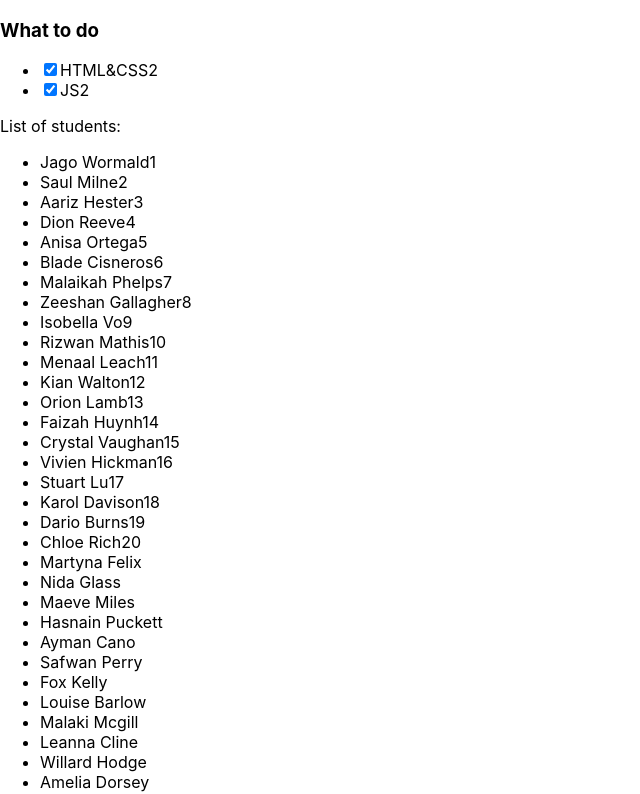
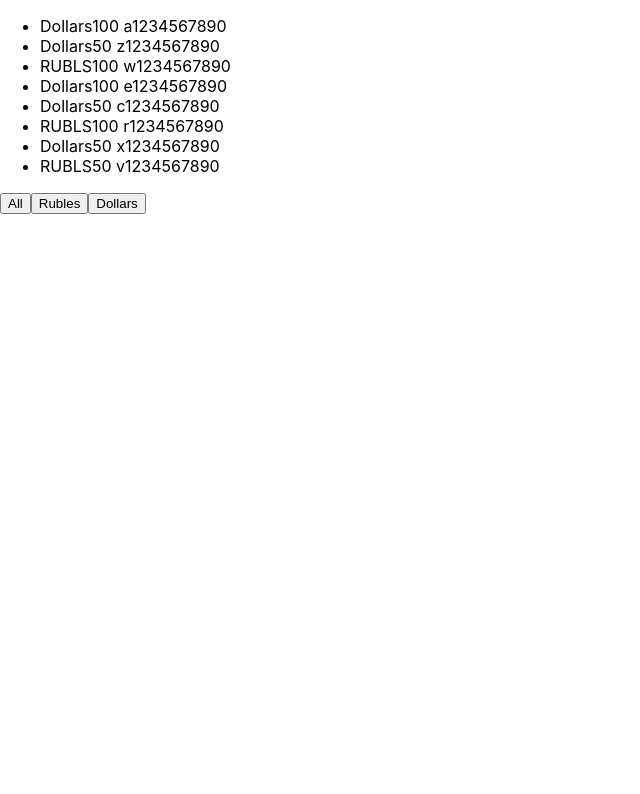
Before and after one commit to AlexAbrello/micro-tasks, a React (Create React App) app: page / in a window 1280 px wide. Shown: the top 794 px of the page, without its empty margins (0-640 px from the left). Built offline with nearby package versions, Linux system fonts and the light colour scheme.

Commit message:
added Money component

```diff
--- a/src/App.tsx
+++ b/src/App.tsx
@@ -3,6 +3,7 @@ import './App.css';
 import Tasks from './Tasks';
 import {CarsTable} from "./CarsTable";
 import {Button} from "./Button";
+import {Money} from "./Money";
 
 
 // Hi Guys!
@@ -141,11 +142,12 @@ function App() {
 
     return (
         <div>
-            <Tasks title={data1.title} tasks={data1.tasks} students={data1.students} />
-            <Tasks title={data2.title} tasks={data2.tasks} students={data2.students} />
-            <CarsTable tableData={topCars}/>
-            <Button name={'Button 1'} callBack={() => clickHandler('first button')}/>
-            <Button name={'Button 2'} callBack={() => clickHandler('second button')}/>
+            {/*<Tasks title={data1.title} tasks={data1.tasks} students={data1.students} />*/}
+            {/*<Tasks title={data2.title} tasks={data2.tasks} students={data2.students} />*/}
+            {/*<CarsTable tableData={topCars}/>*/}
+            {/*<Button name={'Button 1'} callBack={() => clickHandler('first button')}/>*/}
+            {/*<Button name={'Button 2'} callBack={() => clickHandler('second button')}/>*/}
+            <Money />
         </div>
     );
 }
--- a/src/Button.tsx
+++ b/src/Button.tsx
@@ -1,7 +1,7 @@
 
 type ButtonPropsType = {
   name: string
-  callBack: () => void
+  callBack?: () => void
 }
 export const Button = (props: ButtonPropsType) => {
   return (
--- /dev/null
+++ b/src/Money.tsx
@@ -0,0 +1,58 @@
+import {useState} from "react";
+import {Button} from "./Button";
+
+type FilterType = 'All' | 'RUBLS' | 'Dollars'
+
+type MoneyType = {
+  banknots: string
+  value: number
+  number: string
+}
+
+export const Money = () => {
+
+  const [money, setMoney] = useState<MoneyType[]>([
+    {banknots: 'Dollars', value: 100, number: ' a1234567890'},
+    {banknots: 'Dollars', value: 50, number: ' z1234567890'},
+    {banknots: 'RUBLS', value: 100, number: ' w1234567890'},
+    {banknots: 'Dollars', value: 100, number: ' e1234567890'},
+    {banknots: 'Dollars', value: 50, number: ' c1234567890'},
+    {banknots: 'RUBLS', value: 100, number: ' r1234567890'},
+    {banknots: 'Dollars', value: 50, number: ' x1234567890'},
+    {banknots: 'RUBLS', value: 50, number: ' v1234567890'},
+  ])
+
+  const [filter, setFilter] = useState<FilterType>("All")
+
+  let currentMoney = money
+
+  if (filter === 'RUBLS') {
+    currentMoney = money.filter(e => e.banknots === 'RUBLS')
+  }
+  if (filter === 'Dollars') {
+    currentMoney = money.filter(e => e.banknots === 'Dollars')
+  }
+
+  const onClickFilterHandler = (nameButton: FilterType) => {
+    setFilter(nameButton)
+  }
+
+  return (
+      <>
+        <ul>
+          {currentMoney.map((el, index) => {
+            return (
+                <li key={index}>
+                  <span>{el.banknots}</span>
+                  <span>{el.value}</span>
+                  <span>{el.number}</span>
+                </li>
+            )
+          })}
+        </ul>
+        <Button name={'All'} callBack={() => onClickFilterHandler('All')}/>
+        <Button name={'Rubles'} callBack={() => onClickFilterHandler('RUBLS')}/>
+        <Button name={'Dollars'} callBack={() => onClickFilterHandler('Dollars')}/>
+      </>
+  )
+}
```
